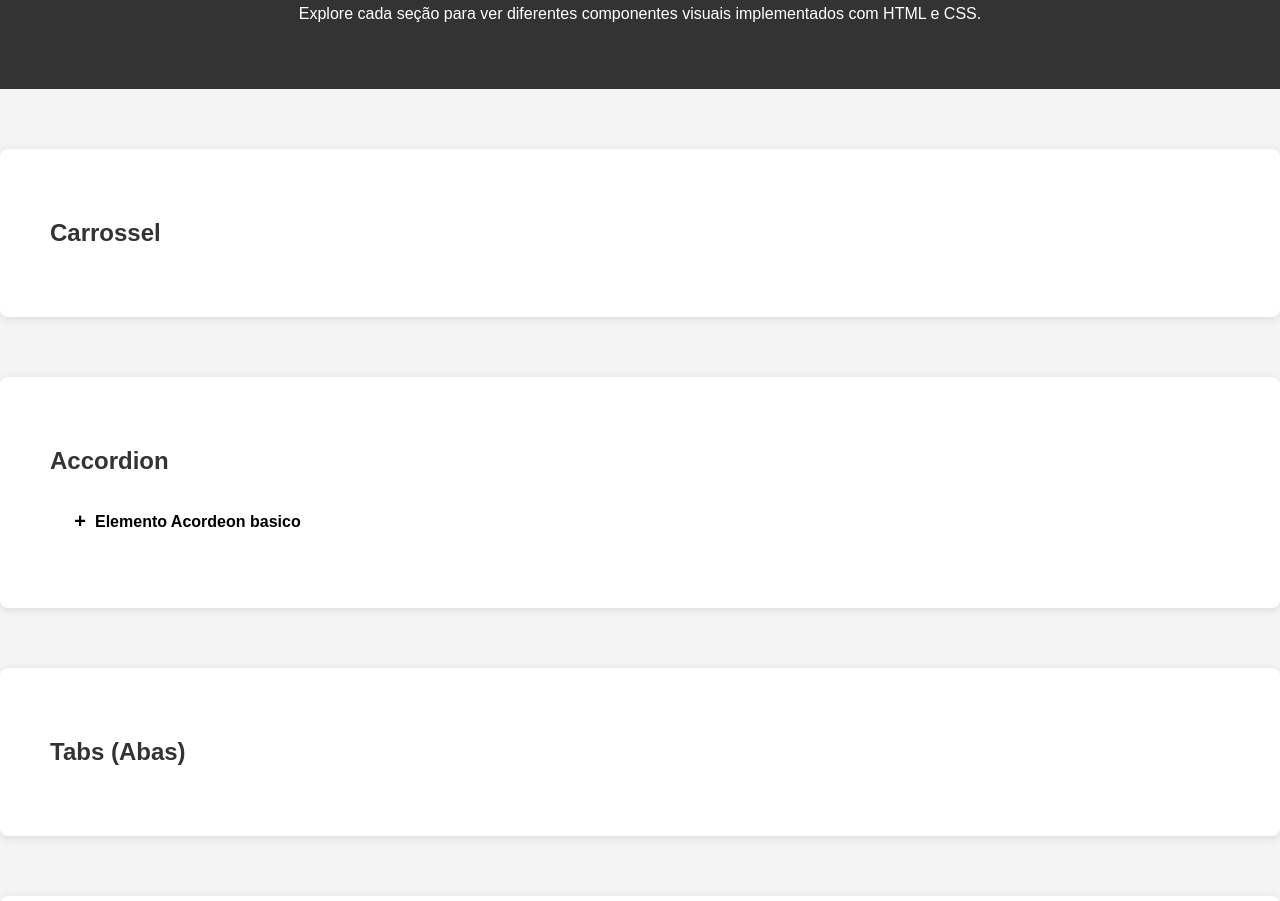
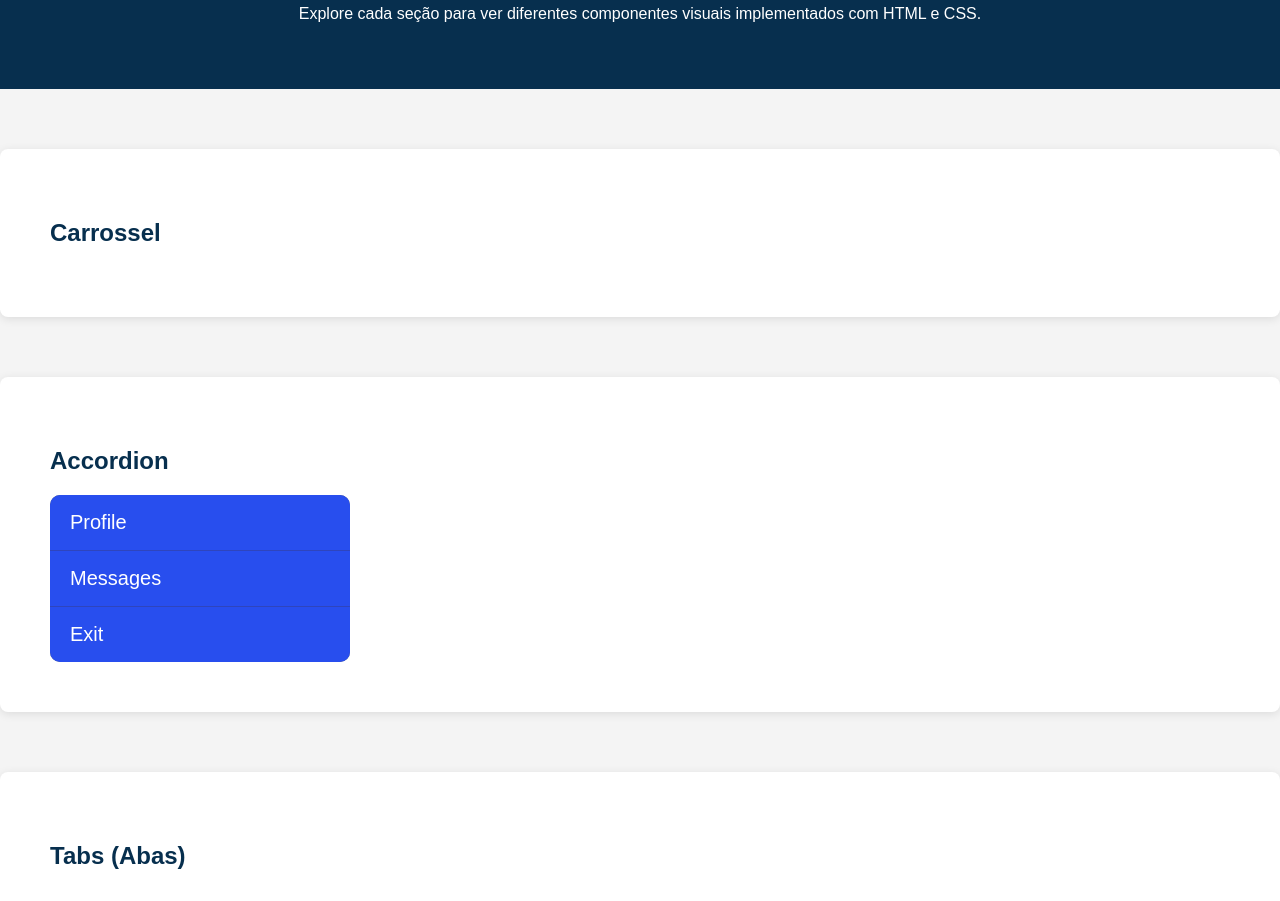
Before and after one commit to kauansantos2git/site-lm7, a plain HTML site: page index.html in a window 1280 px wide. Shown: the part 199-1100 px from the top of the page. Drawn offline with Linux system fonts and the light colour scheme; a web font is replaced by a local one.

Commit message:
seccond commit

```diff
--- a/index.html
+++ b/index.html
@@ -66,13 +66,29 @@
   <section id="accordion">
     <h2>Accordion</h2>
       <!-- Implemente o accordion aqui -->
-       <div class="basico">
-        <details class="basic-accordion">
-            <summary>Elemento Acordeon basico</summary>
-            <p>Lorem ipsum, dolor sit amet consectetur adipisicing elit. Adipisci maiores voluptatibus, molestiae debitis corporis labore perspiciatis omnis ad? Debitis eius non eos dignissimos quod fuga optio exercitationem, adipisci architecto molestiae.</p>
-        </details>
+<ul class="nav">
 
-       </div>
+   <li class="nav-item">
+      <a href="#profile" class="nav-link">Profile</a>
+      <div id="profile" class="nav-submenu">
+         <a href="#" class="nav-submenu-link">Posts</a>
+         <a href="#" class="nav-submenu-link">Images</a>
+      </div>
+   </li>
+
+   <li class="nav-item">
+      <a href="#msg" class="nav-link">Messages</a>
+      <div id="msg" class="nav-submenu">
+         <a href="#" class="nav-submenu-link">New</a>
+         <a href="#" class="nav-submenu-link">Sent</a>
+      </div>
+   </li>
+
+   <li class="nav-item">
+      <a href="#exit" class="nav-link">Exit</a>
+   </li>
+
+</ul>
   </section>
 
   <!-- Seção Tabs -->
--- a/style.css
+++ b/style.css
@@ -4,11 +4,11 @@ body {
     margin: 0;
     padding: 0;
     background-color: #f4f4f4;
-    color: #333;
+    color: #072f4e;
 }
 
 header {
-    background-color: #333;
+    background-color: #072f4e;
     color: white;
     text-align: center;
     padding: 50px 0;
@@ -29,13 +29,13 @@ section {
 footer {
     text-align: center;
     padding: 20px;
-    background-color: #333;
+    background-color: #072f4e;
     color: white;
 }
 
 a {
     text-decoration: none;
-    color: #333;
+    color: #072f4e;
 }
 
 a:hover {
@@ -48,7 +48,7 @@ a:hover {
 }
 
 .main-menu {
-    background-color: #333;
+    background-color: #072f4e;
     font-family: Arial, Helvetica, sans-serif;
     padding: 10px 0;
 }
@@ -80,12 +80,12 @@ a:hover {
 }
 
 .main-menu a:hover {
-    background-color: #5886b4;
-    color: #69acd8;
+    background-color: #2898ee;
+    color: #072f4e;
 }
 
 .main-menu a:active{
-    background-color: #34495e;
+    background-color: #3378ad;
     color: white;
 }
 
@@ -98,7 +98,7 @@ a:hover {
     position: absolute;
     top: 100%;
     left: 0;
-    background-color: #34495e;
+    background-color: #1f547e;
     min-width: 200px;
     box-shadow: 0 8px 16px rgba(0, 0, 0, 0.2);
     z-index: 1;
@@ -146,37 +146,47 @@ a:hover {
     color: #fff;
 }
 
-#accordion1 {
-    background-color: turquoise;
+.nav {
+   list-style-type: none;
+   border-radius: 10px;
+   background: #666;
+   margin: 0;
+   padding: 0;
+   width: 300px;
+   overflow: hidden;
 }
 
-.basic-accordion {
-    display: block;
-    width: auto;
-    margin: 10px 0;
+.nav-item {
+   font-size: 20px;
+   background: #284eee;
+   border-bottom: 1px solid rgba(63, 46, 73, 0.3);
 }
 
-.basic-accordion summary {
-    display: flex;
-    background-color: radial-gradient(circle, pink, blue);
-    color: black;
-    border-radius: 8px;
-    padding: 15px;
-    cursor: pointer;
-    font-weight: bold;
-    justify-content: flex start;
-    align-items: center;
+.nav-item:last-child {
+   border-bottom: none;
 }
 
-.basic-accordion summary::before {
-    content: "+";
-    font-size: 20px;
-    font-weight: bold;
-    margin: 0 5px;
-    width: 20px;
-    text-align: center;
+.nav-link, .nav-submenu-link {
+   text-decoration: none;
+   padding: 16px 20px;
+   display: block;
+   color: #fff;
 }
 
-.basic-accordion[open] summary::before {
-    content: "-";
+.nav-submenu {
+   overflow: hidden;
+   max-height: 0;
+   transition: max-height 0.5s;
+   background: #1f547e;
 }
+.nav-submenu:target {
+   max-height: 10rem;
+}
+.nav-submenu-link {
+   font-size: 16px;
+   background: transparent;
+   transition: background 0.2s ease-in;
+}
+.nav-submenu-link:hover {
+   background: #184163;
+}
```
